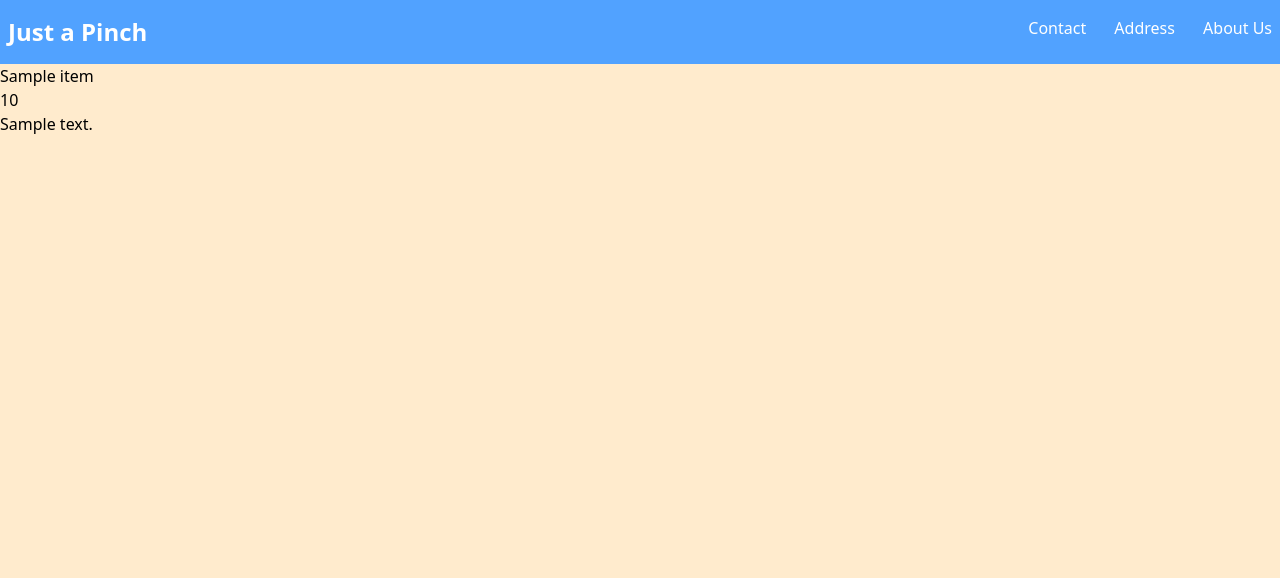
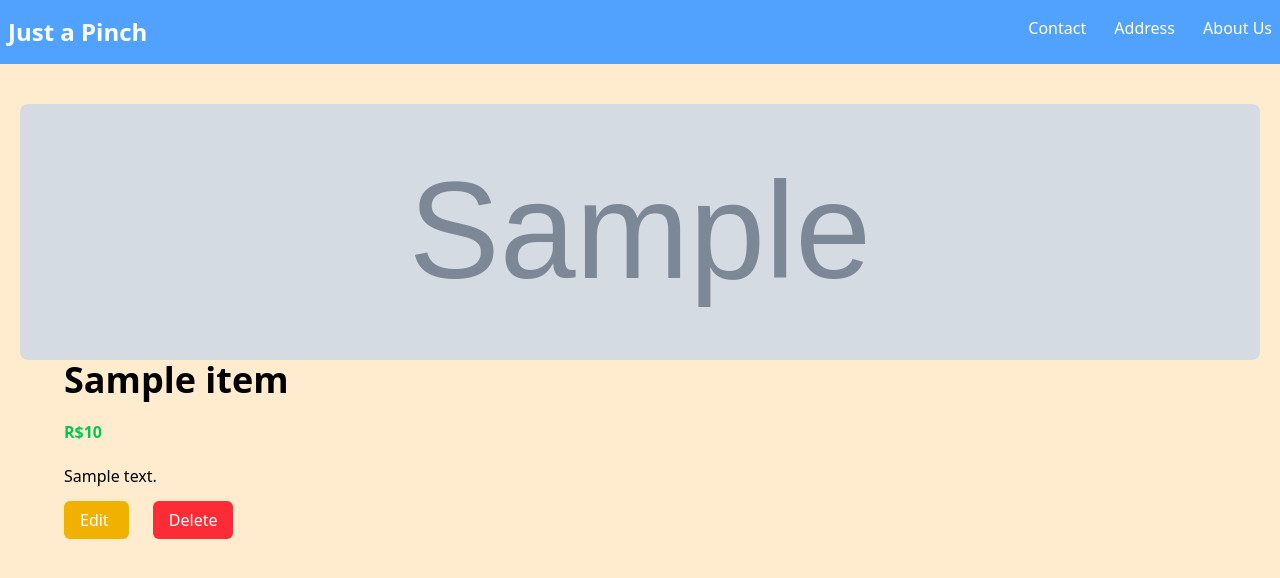
Before and after one commit to Andreeoak/Just-a-Pinch, a Django app: page /myapp/1/ in a window 1280 px wide. Shown: the top 578 px of the page. Run offline with Django 5.2, Linux system fonts and the light colour scheme; tables that the repository leaves empty hold one stand-in row (values such as "Sample post"); grey boxes marked "Sample" are stand-in pictures.

Commit message:
Redesign details page

```diff
--- a/setup/myapp/templates/myapp/detail.html
+++ b/setup/myapp/templates/myapp/detail.html
@@ -1,7 +1,24 @@
 {% extends 'myapp/base.html' %}
 
 {% block body %}
-    <h1>{{ item.item_name}}</h1>
-    <h1>{{ item.item_price}}</h1>
-    <h1>{{ item.item_desc}}</h1>
+    <div class="px-5 mt-10 flex">
+        <img class="w-full h-64 object-cover rounded-lg" src="{{item.item_image}}" alt="">
+
+    </div>
+    <div class="mx-16 space-y-5">
+        <div class="font-bold text-4xl">{{ item.item_name }}</div>
+         <div class="text-green-500 font-semibold">R${{ item.item_price }}</div>
+        <div>{{ item.item_desc }}</div>
+
+        <div class="space-x-6">
+            <a class="bg-yellow-500 px-4 py-2 rounded-md font bold text-white hover:bg-yellow-600"
+            href="">
+                Edit
+            </a>
+            <a class="bg-red-500 px-4 py-2 rounded-md font bold text-white hover:bg-red-600"
+            href="">
+                Delete
+            </a>
+        </div>
+    </div>
 {% endblock body %}
--- a/setup/myapp/templates/myapp/index.html
+++ b/setup/myapp/templates/myapp/index.html
@@ -5,7 +5,6 @@
     {% for item in item_list %}
     <div class="flex flex-col md:flex-row items-center m-auto w-11/12 md:w-2/3 py-5 border-b">
 
-        <!-- Container com proporção fixa -->
         <div class="w-40 md:w-56 aspect-square">
             <img class="w-full h-full object-cover rounded-lg"
                  src="{{ item.item_image }}"
```
